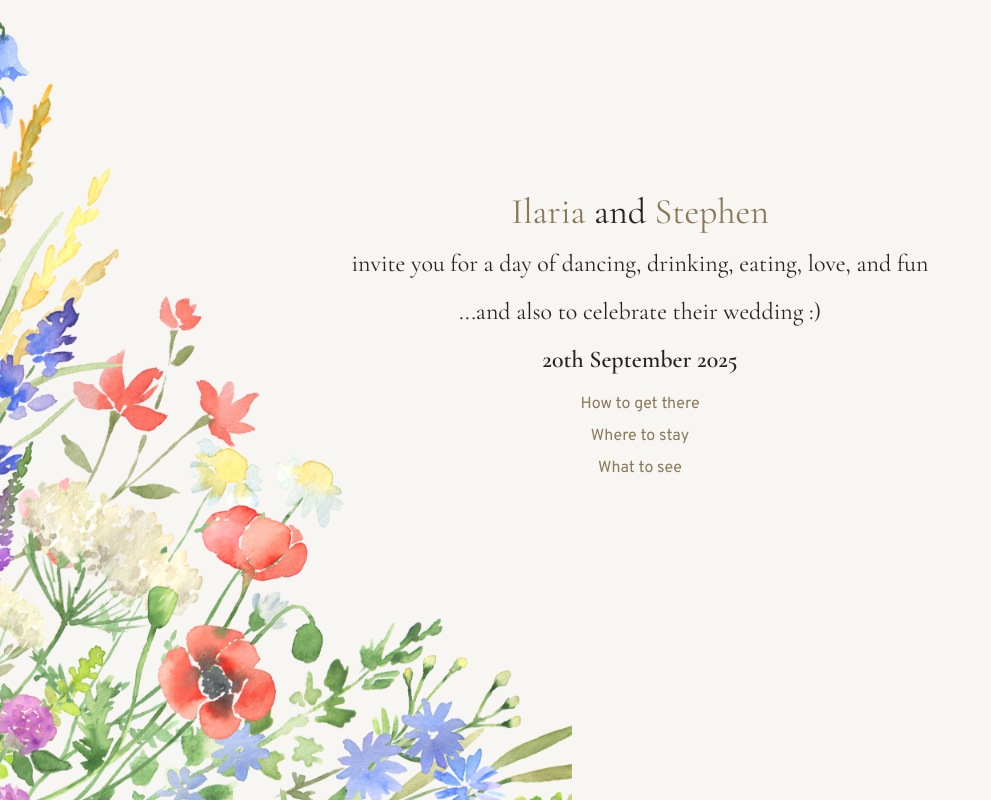
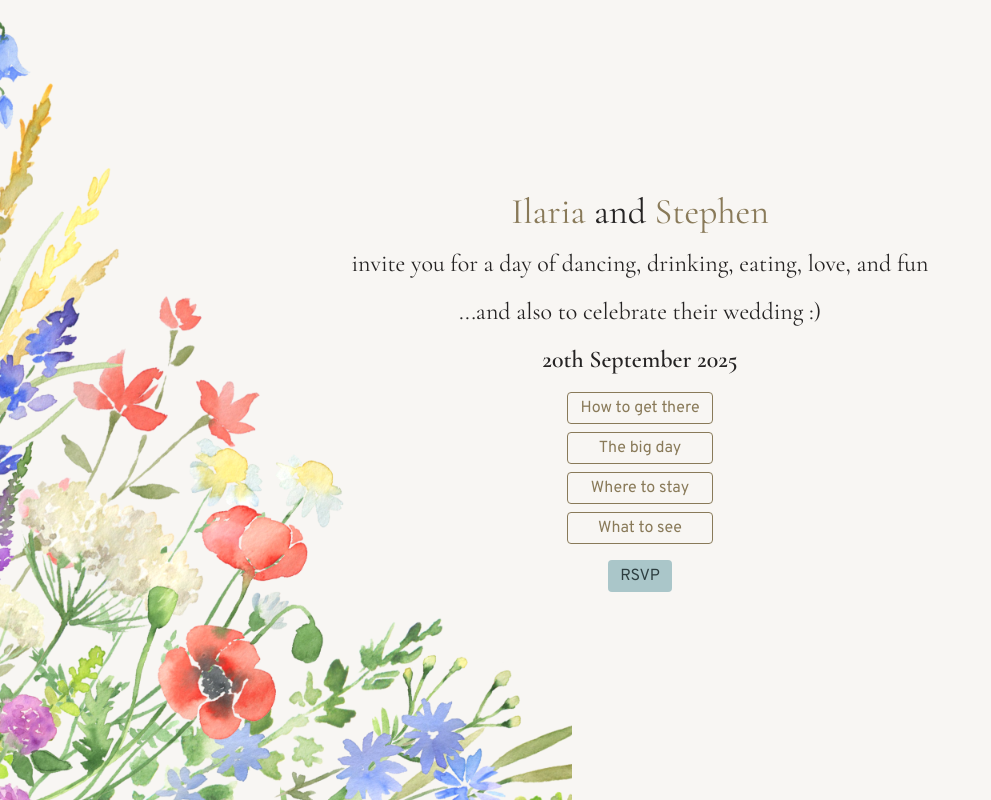
Before and after one commit to stephen-mclean/wedding-ui, a Next.js app: page / in a window 1280 px wide. Shown: the whole page, without its empty margins (0-991 px from the left). Built offline with nearby package versions, Linux system fonts and the light colour scheme.

Commit message:
style home buttons

```diff
--- a/src/app/page.tsx
+++ b/src/app/page.tsx
@@ -14,20 +14,33 @@ export default function Home() {
         ...and also to celebrate their wedding :)
       </h2>
       <h2 className="font-serif text-2xl font-semibold">20th September 2025</h2>
-      <div className="flex flex-col items-center gap-2">
+      <div className="flex flex-col mx-auto gap-2">
         <Link href={"/travel"}>
-          <div className="flex gap-1 text-base font-sans text-primary">
+          <div className="flex justify-center items-center text-base font-sans bg-surface border-primary border text-primary rounded h-8 px-3 flex-1">
             How to get there
           </div>
         </Link>
+        <Link href={"/wedding"}>
+          <div className="flex justify-center items-center text-base font-sans bg-surface border-primary border text-primary rounded h-8 px-3 flex-1">
+            The big day
+          </div>
+        </Link>
         <Link href={"/accomodation"}>
-          <div className="flex gap-1 text-base font-sans text-primary">
+          <div className="flex justify-center items-center text-base font-sans bg-surface border-primary border text-primary rounded h-8 px-3 flex-1">
             Where to stay
           </div>
         </Link>
         <Link href={"/sights"}>
-          <div className="flex gap-1 text-base font-sans text-primary">
+          <div className="flex justify-center items-center text-base font-sans bg-surface border-primary border text-primary rounded h-8 px-3 flex-1">
             What to see
+          </div>
+        </Link>
+      </div>
+
+      <div className="flex mx-auto">
+        <Link href={"/rsvp"}>
+          <div className="flex justify-center items-center text-base font-sans bg-accent text-accent-dark rounded h-8 px-3 flex-1">
+            RSVP
           </div>
         </Link>
       </div>
--- /dev/null
+++ b/src/app/rsvp/page.tsx
@@ -0,0 +1,7 @@
+export default function RSVP() {
+  return (
+    <div>
+      <h1 className="font-serif text-4xl">RSVP</h1>
+    </div>
+  );
+}
--- /dev/null
+++ b/src/app/wedding/page.tsx
@@ -0,0 +1,7 @@
+export default function Wedding() {
+  return (
+    <div>
+      <h1 className="font-serif text-4xl">The big day</h1>
+    </div>
+  );
+}
```
